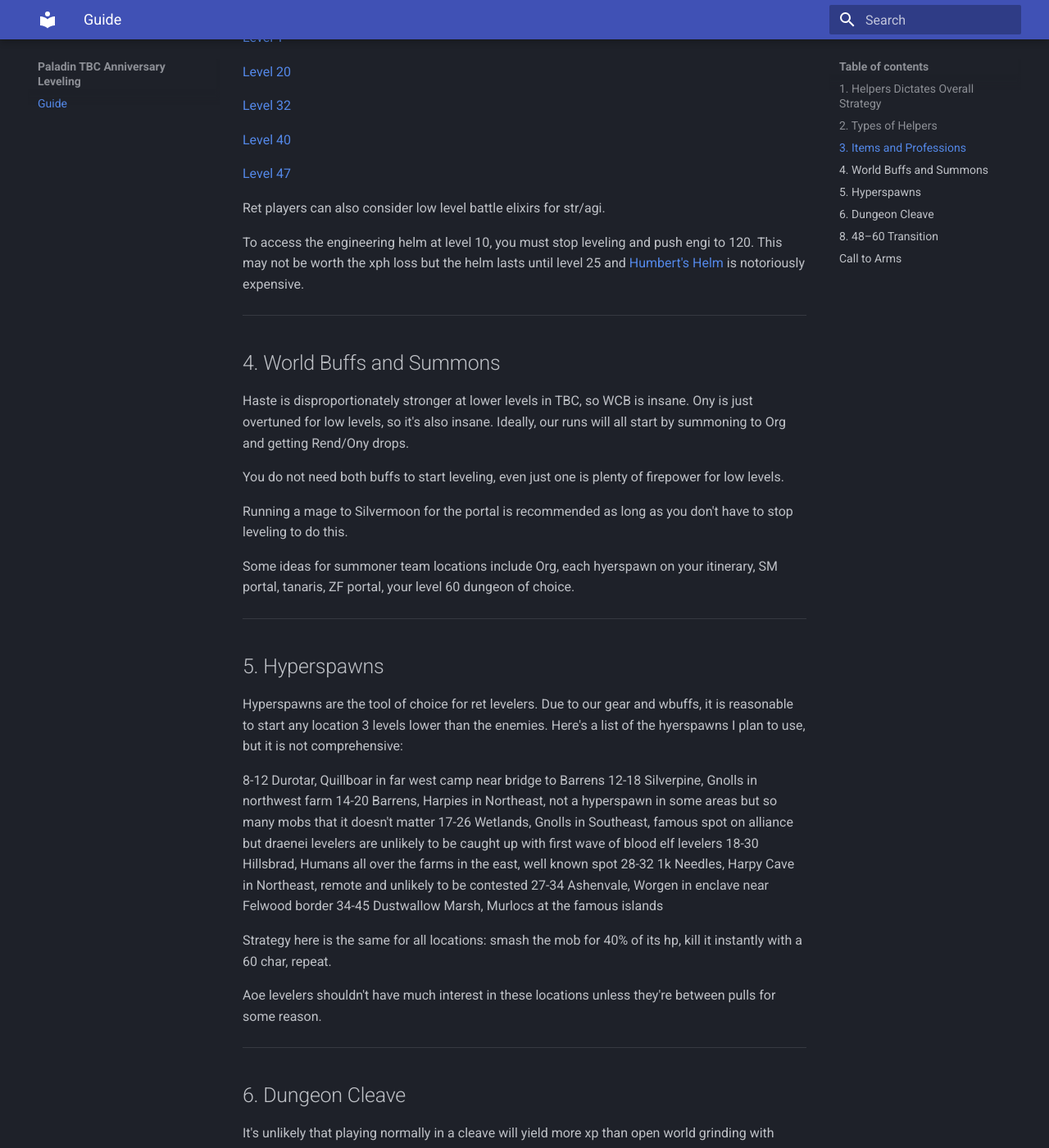
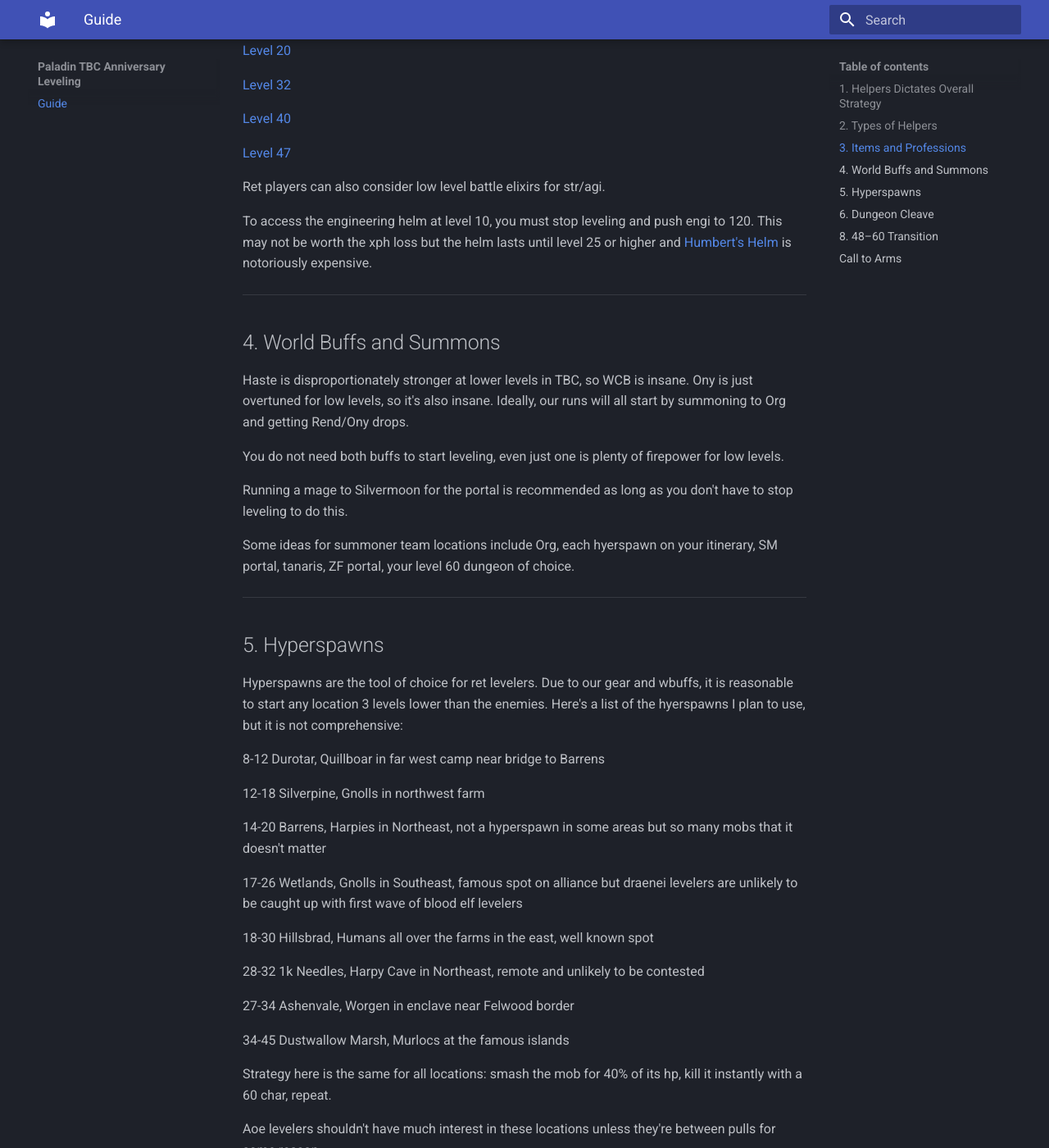
Before and after one commit to mediumcor3/tbc-paladin-leveling, an MkDocs documentation site: the page built from docs/index.md, in a window 1280 px wide and 1400 px high, scrolled down 1707 px. Shown: the whole window at 82% size. Built offline with MkDocs 1.6.1 and Material for MkDocs 9.7.7, drawn with Linux system fonts in a browser that asks for light colours; some of the changed text lies outside the part shown.

Commit message:
Update index.md

```diff
--- a/docs/index.md
+++ b/docs/index.md
@@ -64,7 +64,7 @@ Single target levelers can review these gear snapshots for ideas on pre-gearing
 
 Ret players can also consider low level battle elixirs for str/agi.
 
-To access the engineering helm at level 10, you must stop leveling and push engi to 120.  This may not be worth the xph loss but the helm lasts until level 25 and [Humbert's Helm](https://classicdb.ch/?item=4724) is notoriously expensive.
+To access the engineering helm at level 10, you must stop leveling and push engi to 120.  This may not be worth the xph loss but the helm lasts until level 25 or higher and [Humbert's Helm](https://classicdb.ch/?item=4724) is notoriously expensive.
 
 ---
 
@@ -85,13 +85,21 @@ Some ideas for summoner team locations include Org, each hyerspawn on your itine
 Hyperspawns are the tool of choice for ret levelers.  Due to our gear and wbuffs, it is reasonable to start any location 3 levels lower than the enemies.  Here's a list of the hyerspawns I plan to use, but it is not comprehensive:
 
 8-12 Durotar, Quillboar in far west camp near bridge to Barrens
+
 12-18 Silverpine, Gnolls in northwest farm
+
 14-20 Barrens, Harpies in Northeast, not a hyperspawn in some areas but so many mobs that it doesn't matter
+
 17-26 Wetlands, Gnolls in Southeast, famous spot on alliance but draenei levelers are unlikely to be caught up with first wave of blood elf levelers
+
 18-30 Hillsbrad, Humans all over the farms in the east, well known spot
+
 28-32 1k Needles, Harpy Cave in Northeast, remote and unlikely to be contested
+
 27-34 Ashenvale, Worgen in enclave near Felwood border
+
 34-45 Dustwallow Marsh, Murlocs at the famous islands
+
 
 Strategy here is the same for all locations: smash the mob for 40% of its hp, kill it instantly with a 60 char, repeat.
 
```
Also changed, not shown: other parts of docs/index.md (+1 -1 lines).
